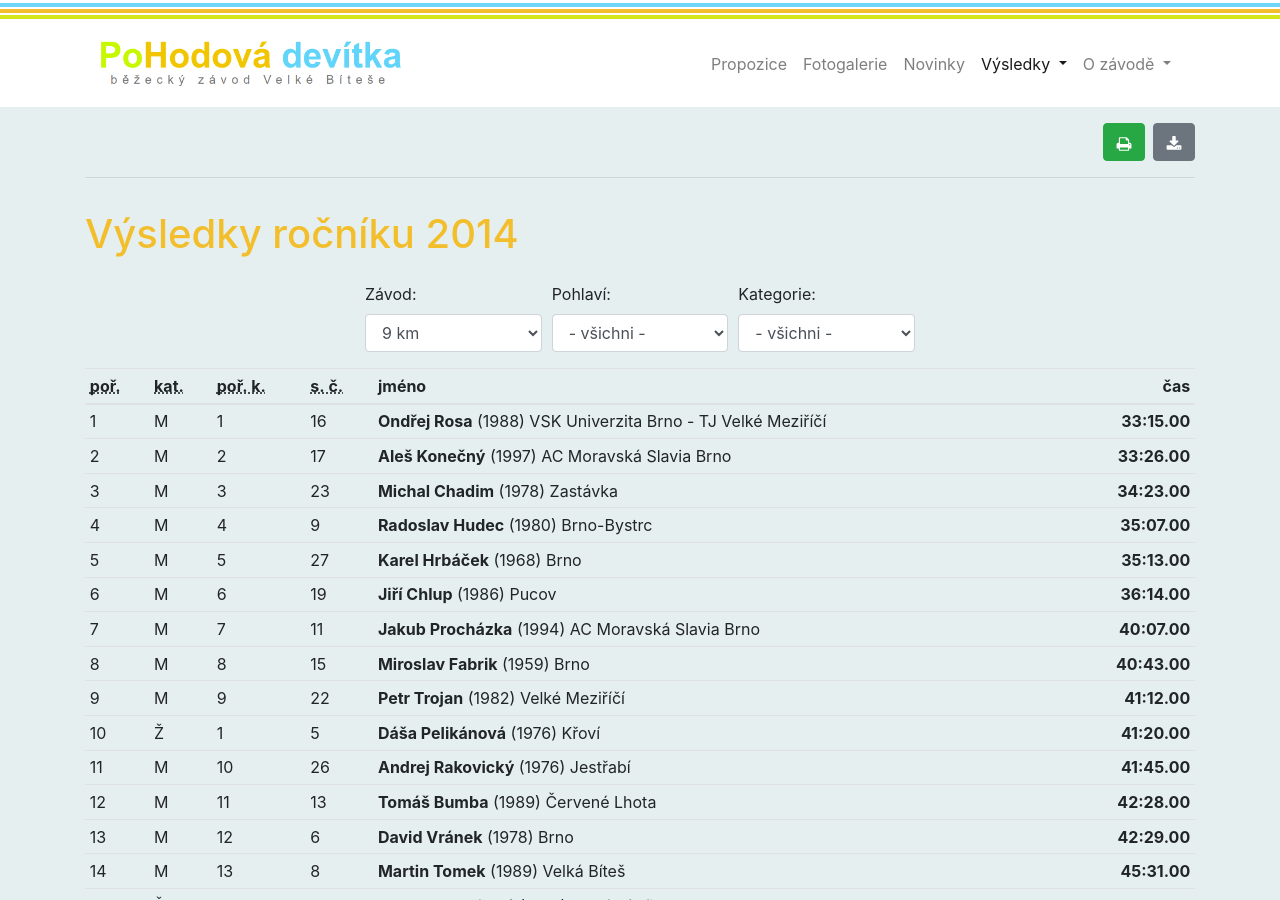
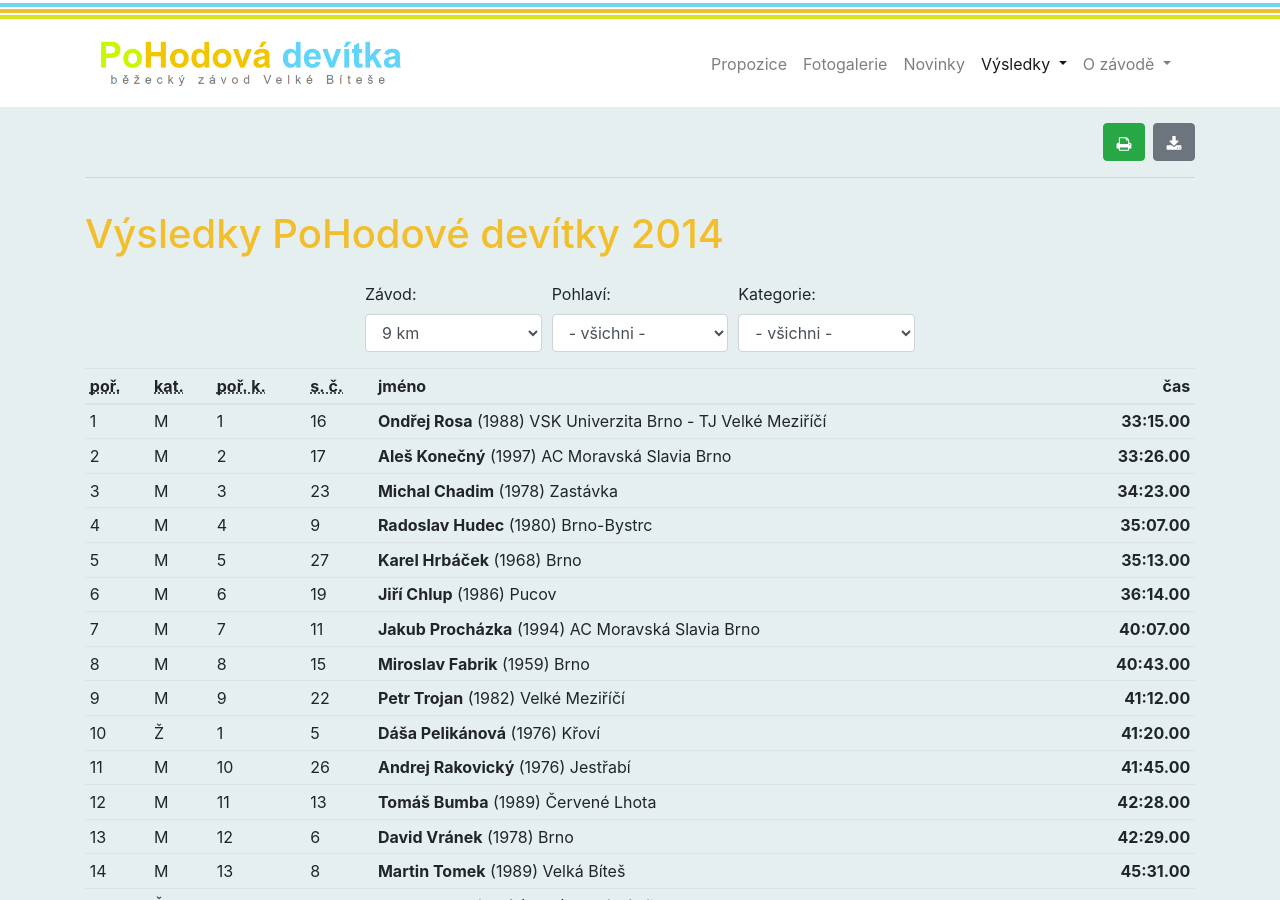
Before and after one commit to pohodovadevitka/pohodovadevitka.github.io, a Jekyll site: the page built from _vysledky/2014.html, in a window 1280 px wide and 900 px high. Built offline with Jekyll 4.4.1, drawn with Linux system fonts in a browser that asks for light colours.

Commit message:
renaming the result page

```diff
--- a/_vysledky/2014.html
+++ b/_vysledky/2014.html
@@ -1,6 +1,6 @@
 ---
 layout: default
-title: "Výsledky ročníku 2014"
+title: "Výsledky PoHodové devítky 2014"
 permalink: "/vysledky/2014/"
 year: "2014"
 keywords: "výsledky 2014"
--- a/_vysledky/2015.html
+++ b/_vysledky/2015.html
@@ -1,6 +1,6 @@
 ---
 layout: default
-title: "Výsledky ročníku 2015"
+title: "Výsledky PoHodové devítky 2015"
 permalink: "/vysledky/2015/"
 year: "2015"
 keywords: "výsledky 2015"
--- a/_vysledky/2016.html
+++ b/_vysledky/2016.html
@@ -1,6 +1,6 @@
 ---
 layout: default
-title: "Výsledky ročníku 2016"
+title: "Výsledky PoHodové devítky 2016"
 permalink: "/vysledky/2016/"
 year: "2016"
 keywords: "výsledky 2016"
--- a/_vysledky/2017.html
+++ b/_vysledky/2017.html
@@ -1,6 +1,6 @@
 ---
 layout: default
-title: "Výsledky ročníku 2017"
+title: "Výsledky PoHodové devítky 2017"
 permalink: "/vysledky/2017/"
 year: "2017"
 keywords: "výsledky 2017"
--- a/_vysledky/2018.html
+++ b/_vysledky/2018.html
@@ -1,6 +1,6 @@
 ---
 layout: default
-title: "Výsledky ročníku 2018"
+title: "Výsledky PoHodové devítky 2018"
 permalink: "/vysledky/2018/"
 year: "2018"
 keywords: "výsledky 2018"
--- a/_vysledky/2019.html
+++ b/_vysledky/2019.html
@@ -1,6 +1,6 @@
 ---
 layout: default
-title: "Výsledky ročníku 2019"
+title: "Výsledky PoHodové devítky 2019"
 permalink: "/vysledky/2019/"
 year: "2019"
 keywords: "výsledky 2019"
```
